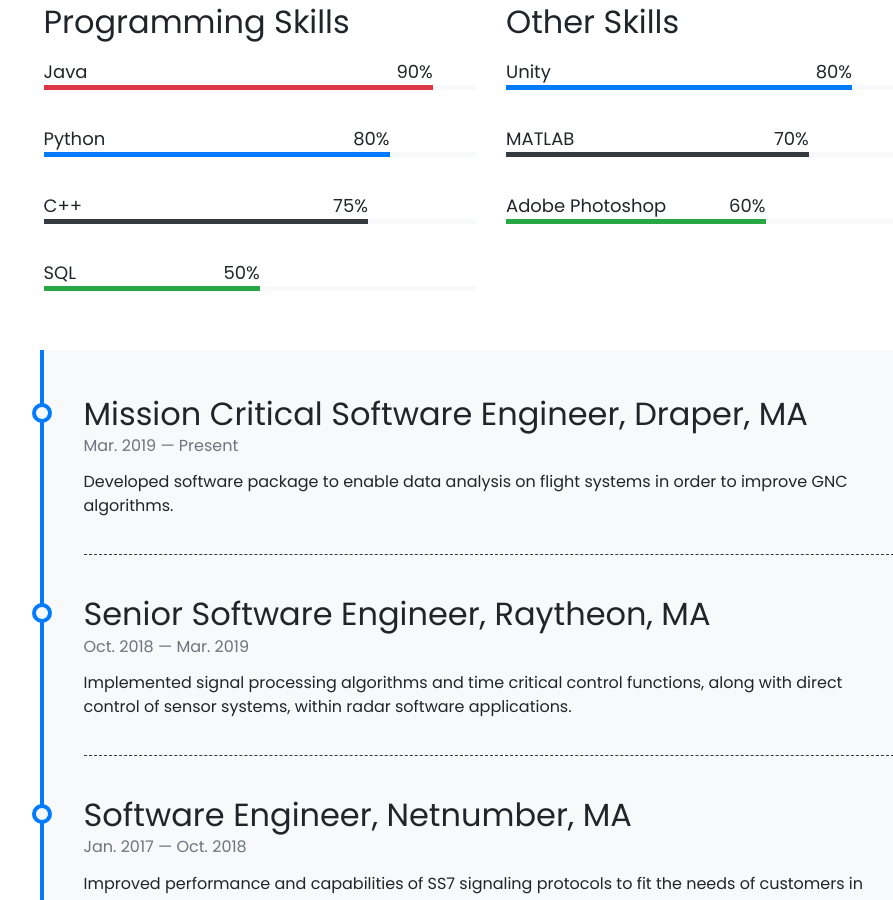
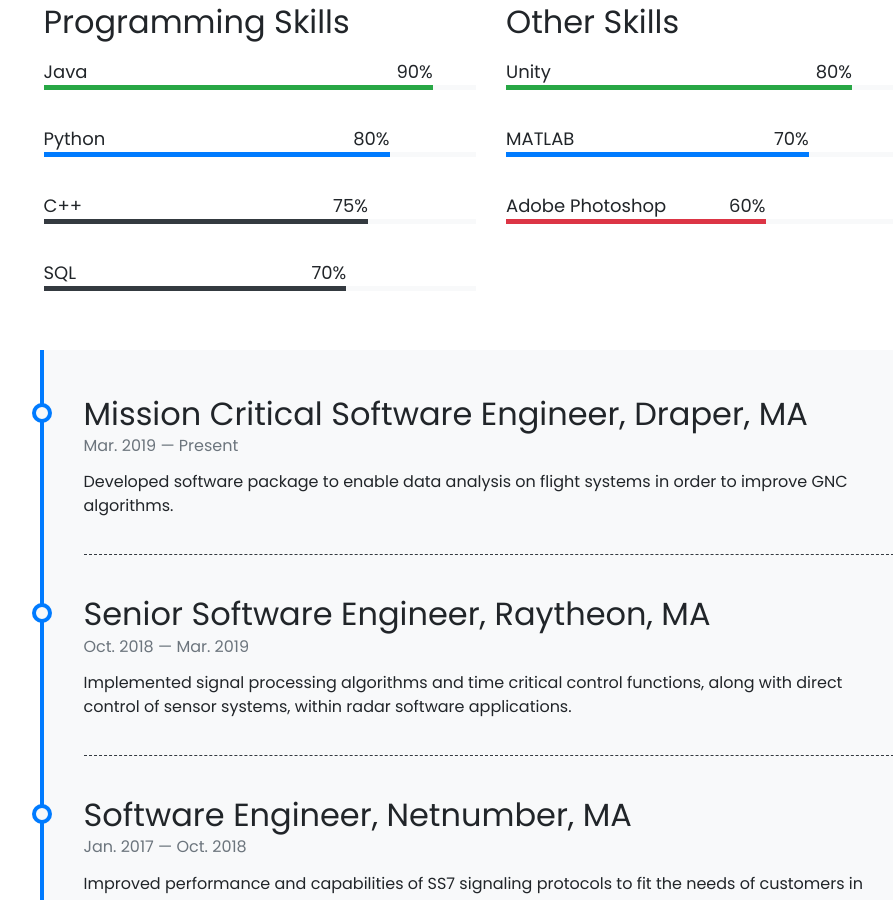
Before and after one commit to mattstruble/mattstruble.github.io, a Jekyll site: the page built from pages/about.md, in a window 1280 px wide and 900 px high, scrolled down 375 px. Shown: the whole window, without its empty margins (149-1042 px from the left). Built offline with Jekyll 4.4.1, drawn with Linux system fonts in a browser that asks for light colours; nearby versions of some CDN libraries; comment, search, counter and statistics services are not loaded.

Commit message:
Updated skills

```diff
--- a/_data/other-skills.yml
+++ b/_data/other-skills.yml
@@ -1,11 +1,11 @@
 - name: Unity
   percentage: 80
-  color:
+  color: success
 
 - name: MATLAB
   percentage: 70
-  color: dark
+  color:
 
 - name: Adobe Photoshop
   percentage: 60
-  color: success
+  color: danger
--- a/_data/programming-skills.yml
+++ b/_data/programming-skills.yml
@@ -1,6 +1,6 @@
 - name: Java
   percentage: 90
-  color: danger
+  color: success
 
 - name: Python
   percentage: 80
@@ -11,5 +11,5 @@
   color: dark
 
 - name: SQL
-  percentage: 50
-  color: success
+  percentage: 70
+  color: dark
```
